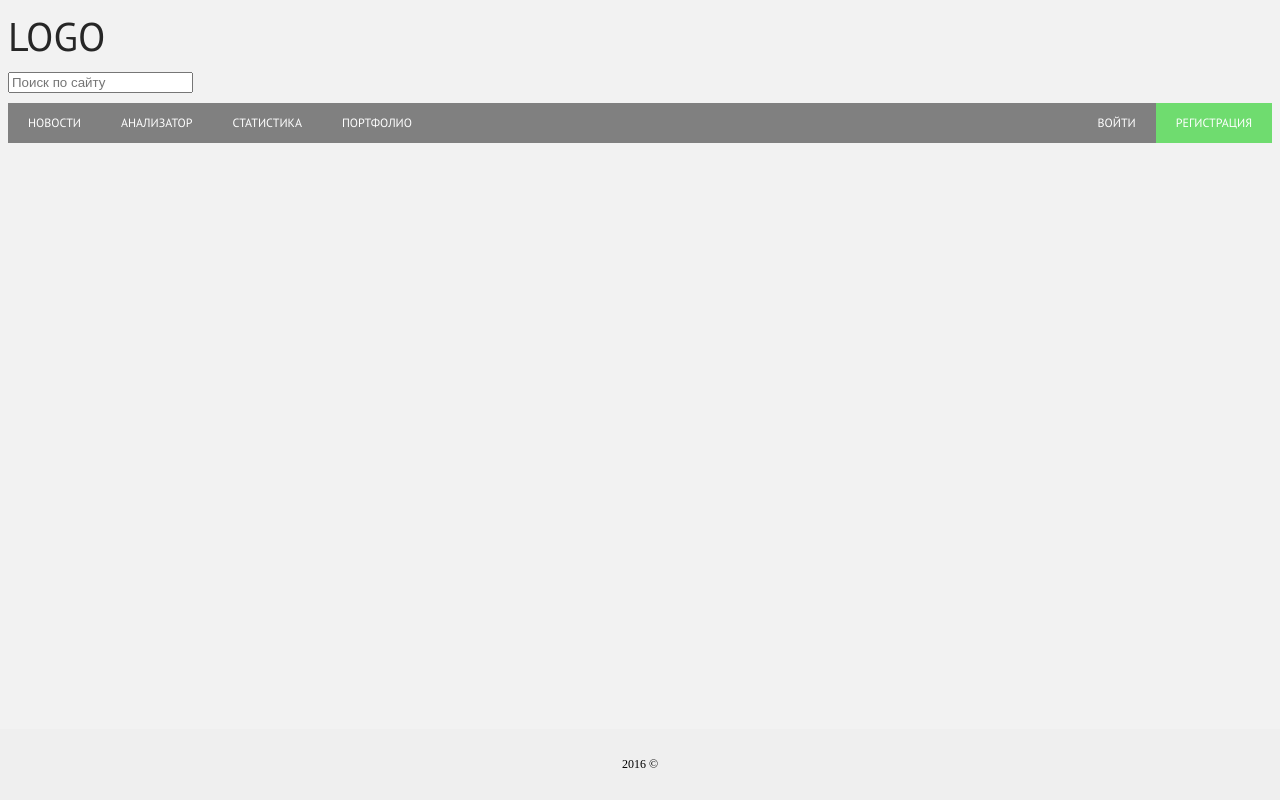
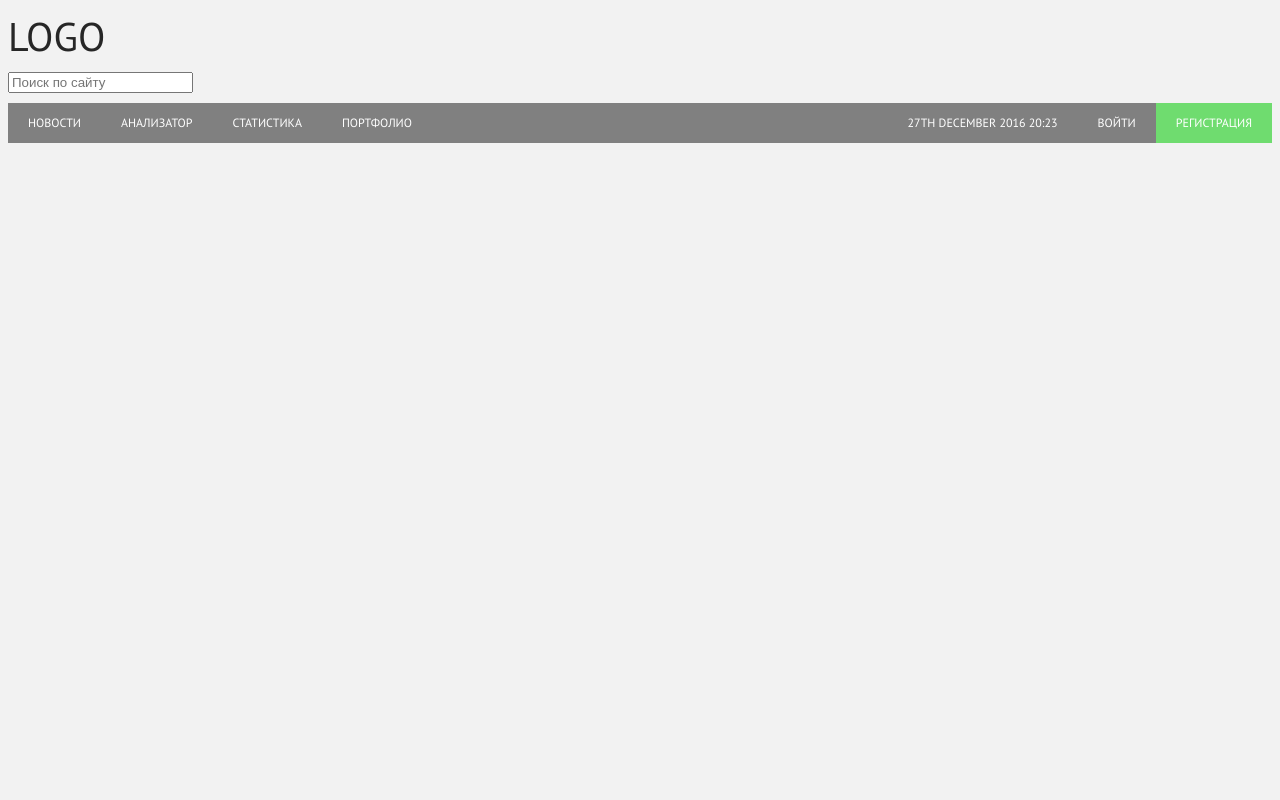
Before and after one commit to vdnq/finOggr, a Django app: template templates/base.html in a window 1280 px wide. Run offline with Django 3.2, Linux system fonts and the light colour scheme; the template is opened without the code that fills it, so the values that code supplies are empty.

Commit message:
news added on the first page

```diff
--- a/mainapp/views.py
+++ b/mainapp/views.py
@@ -1,10 +1,12 @@
 from django.shortcuts import render, render_to_response
 from datetime import datetime
+from news.models import NewsFeed
 
 # Create your views here.
 
 def index(request):
-    return render_to_response('index.html', {'time': datetime.now()})
+    newsfeed = NewsFeed.objects.all()
+    return render_to_response('index.html', {'time': datetime.now(), 'news': newsfeed})
 
 def portfolio(request):
     return render_to_response('portfolio.html', {'time': datetime.now()})
--- a/news/models.py
+++ b/news/models.py
@@ -4,5 +4,5 @@ from django.utils import timezone
 class NewsFeed(models.Model):
     company_id = models.CharField(max_length=6)
     added_at = models.DateTimeField(default=timezone.now)
-    news_short = models.TextField(default="NULL")
-    news_url = models.URLField(unique=True, default=r'http:\\www.finoggr.com')
+    news_short = models.TextField(blank=True)
+    news_url = models.URLField(unique=True)
--- a/static/css/style.css
+++ b/static/css/style.css
@@ -102,18 +102,19 @@ float: right;}
 }
 /*********************************************/
 
-/*****************FOOTER**********************/
-footer {
-  position: absolute;
-  right: 0;
-  bottom: 0;
-  left: 0;
-  padding: 1rem;
-  background-color: #efefef;
-  text-align: center;
+/*****************NEWS*************************/
+
+.newsfeed {
+    font:400 20px 'PT Sans', sans-serif;
 }
 
-footer p {
-    font-size: 12px;
+
+/*****************FOOTER**********************/
+
+footer {
+    position: relative;
+	margin-top: -150px; /* отрицательное значение высоты футера */
+	height: 150px;
+	clear:both;
 }
 /*********************************************/
--- a/templates/base.html
+++ b/templates/base.html
@@ -20,7 +20,7 @@
             <li><a href='/portfolio' class="menu">Портфолио</a></li>
             <li class="right" class="register"><a href='#' class="register">Регистрация</a></li>
             <li class="right"><a href='#' class="menu">Войти</a></li>
-            <li class="right"><a>{{time|date:"h:m d.m.y"}} </a></li>
+            <li class="right"><a>{% now "jS F Y H:i" %} </a></li>
         </ul>
     </nav>
 
@@ -30,8 +30,5 @@
         {% endblock %}
     </section>
 
-    <footer>
-        <p>2016 &copy</p>
-    </footer>
 </body>
 </html>
```
Also changed, not shown: templates/index.html (+10 -0 lines), db.sqlite3.
